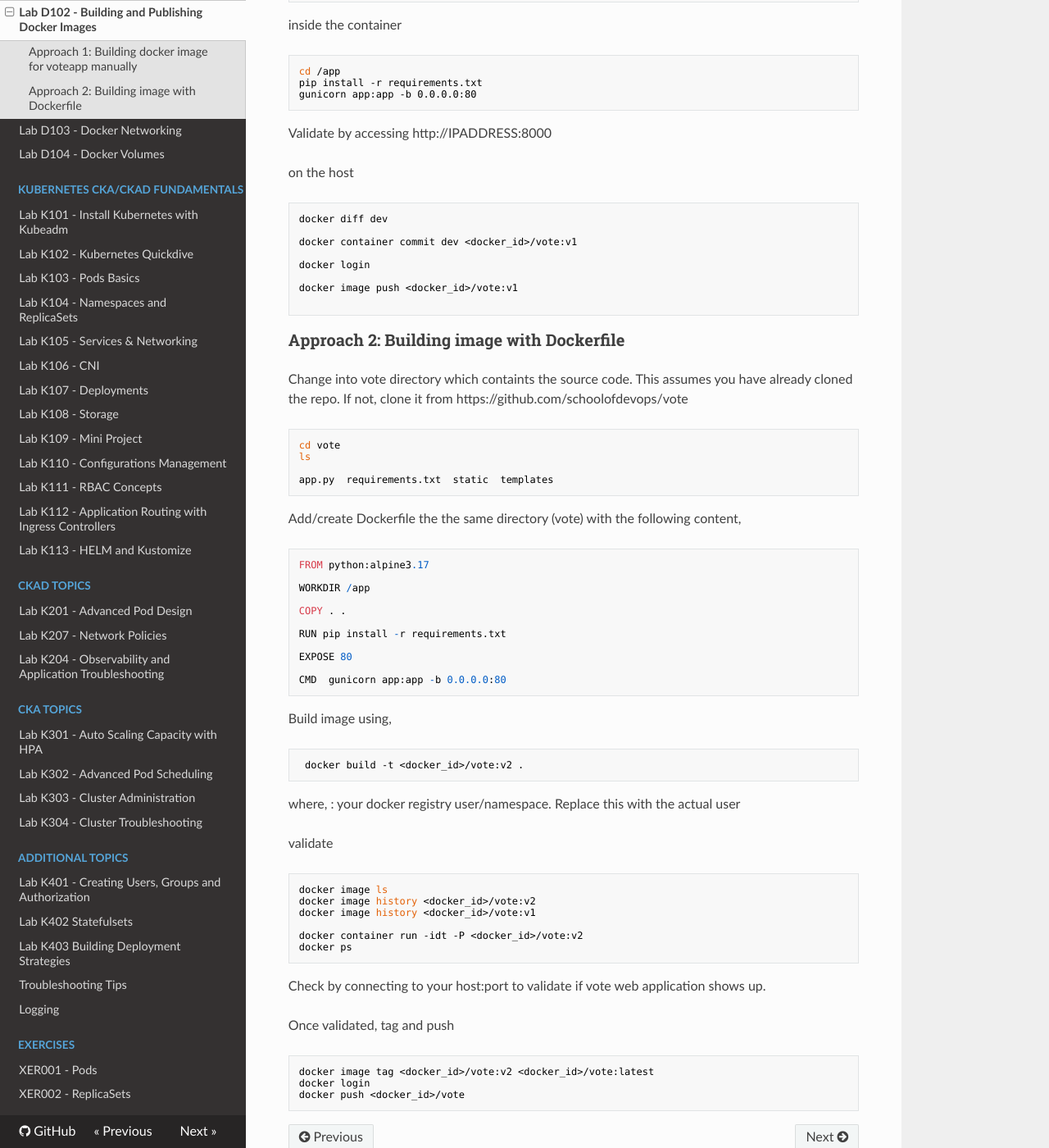
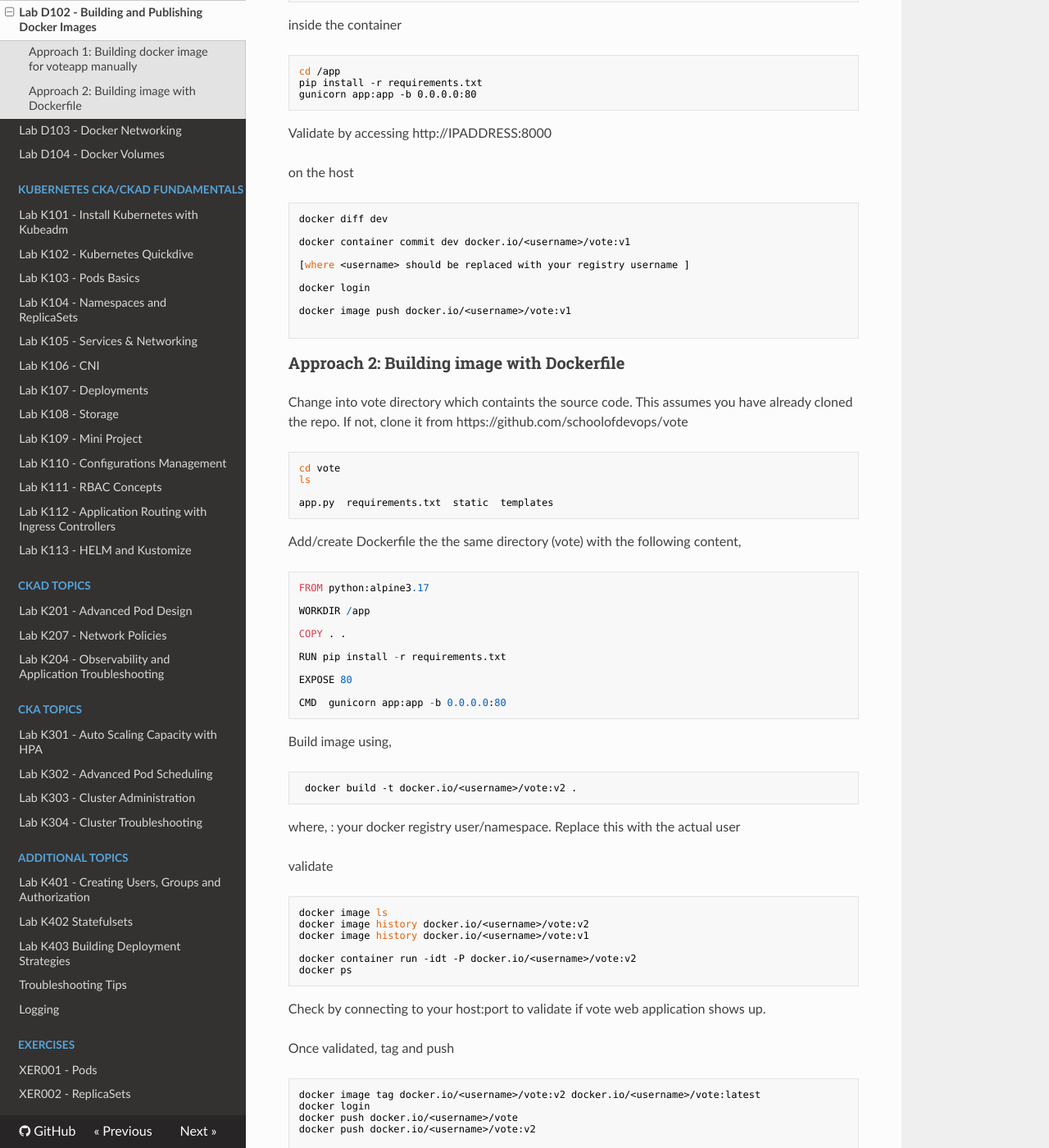
Before and after one commit to schoolofdevops/kubernetes-labguide, an MkDocs documentation site: the page built from chapters/building-publishing-docker-images.md, in a window 1280 px wide and 1400 px high, scrolled down 442 px. Shown: the whole window at 82% size. Built offline with MkDocs 1.6.1, drawn with Linux system fonts in a browser that asks for light colours; nearby versions of some CDN libraries.

Commit message:
making image builds compatible with podman

````diff
--- a/chapters/building-publishing-docker-images.md
+++ b/chapters/building-publishing-docker-images.md
@@ -31,11 +31,13 @@ on the host
 ```
 docker diff dev
 
-docker container commit dev <docker_id>/vote:v1
+docker container commit dev docker.io/<username>/vote:v1
+
+[where <username> should be replaced with your registry username ]
 
 docker login
 
-docker image push <docker_id>/vote:v1
+docker image push docker.io/<username>/vote:v1
 
 ```
 
@@ -74,21 +76,21 @@ CMD  gunicorn app:app -b 0.0.0.0:80
 Build image using,
 
 ```
- docker build -t <docker_id>/vote:v2 .
+ docker build -t docker.io/<username>/vote:v2 .
 ```
 
 where,
-  <docker_id> : your docker registry user/namespace. Replace this with the actual user
+  <username> : your docker registry user/namespace. Replace this with the actual user
 
 
 validate
 
 ```
 docker image ls
-docker image history <docker_id>/vote:v2
-docker image history <docker_id>/vote:v1
+docker image history docker.io/<username>/vote:v2
+docker image history docker.io/<username>/vote:v1
 
-docker container run -idt -P <docker_id>/vote:v2
+docker container run -idt -P docker.io/<username>/vote:v2
 docker ps
 ```
 
@@ -98,7 +100,9 @@ Check by connecting to your host:port to validate if vote web application shows
 Once validated, tag and push
 
 ```
-docker image tag <docker_id>/vote:v2 <docker_id>/vote:latest
+docker image tag docker.io/<username>/vote:v2 docker.io/<username>/vote:latest
 docker login
-docker push <docker_id>/vote
+docker push docker.io/<username>/vote
+docker push docker.io/<username>/vote:v2
+
 ```
````
